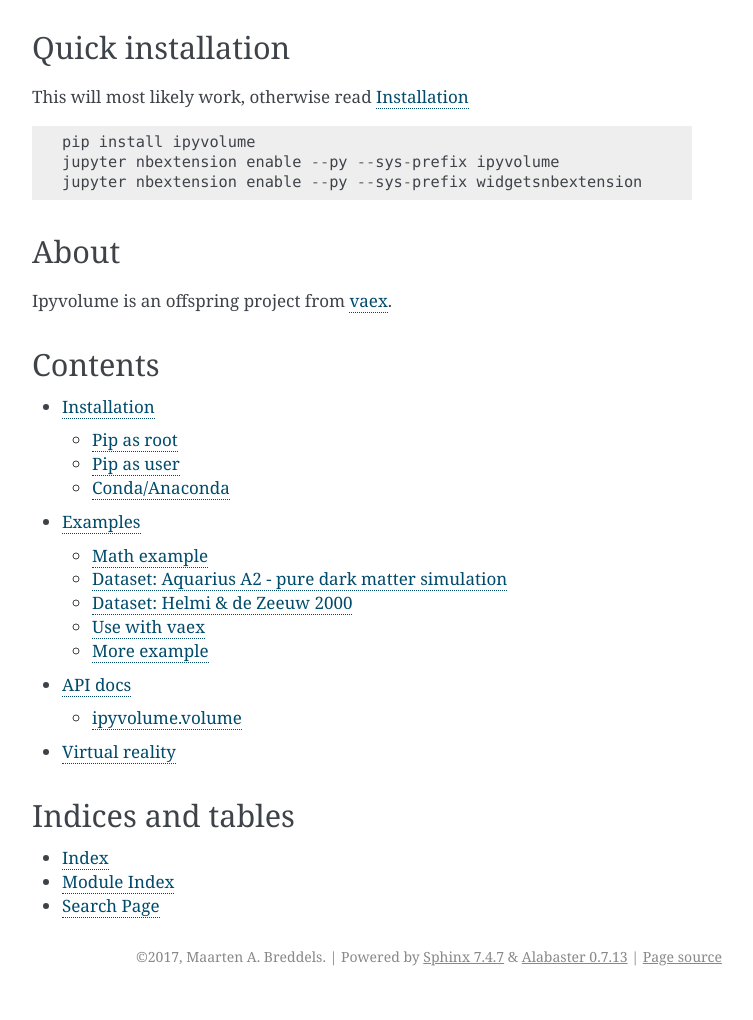
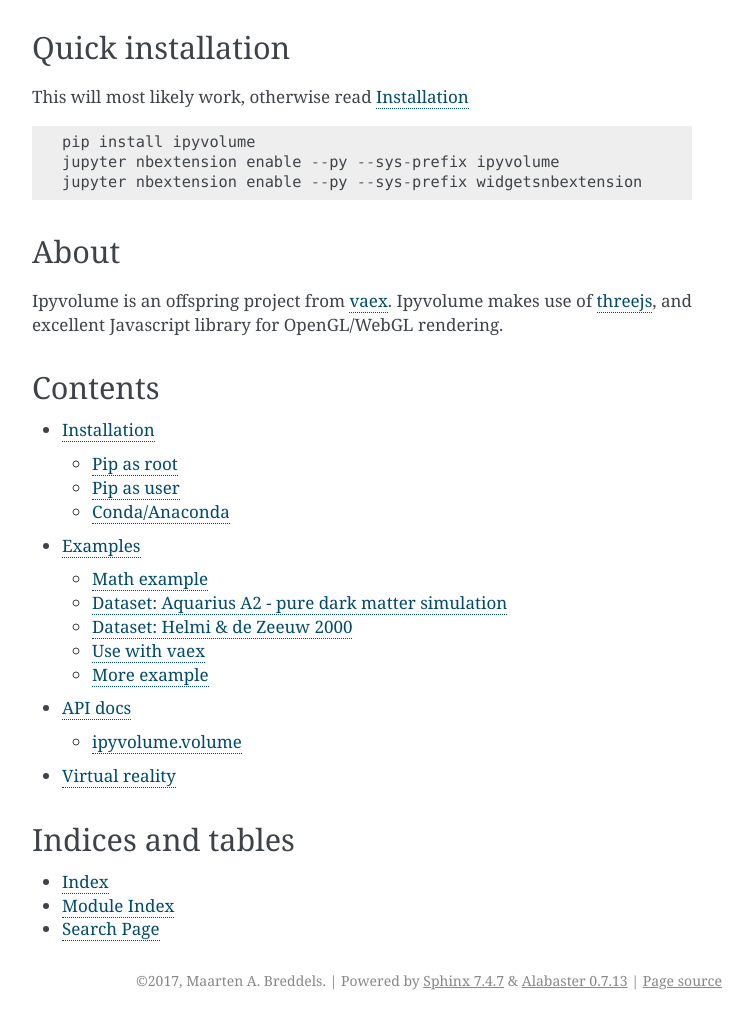
Before and after one commit to widgetti/ipyvolume, a Sphinx documentation site: the page built from docs/source/index.rst, in a window 1280 px wide, cut to the strip 539-1559 px from the top of the page. Shown: the whole strip, without its empty margins (388-1141 px from the left). Built offline with Sphinx 7.4.7, drawn with Linux system fonts in a browser that asks for light colours; pages that are not in the unit, such as notebooks, are missing from menus; before the commit the page ends 1535 px from its top, so only the background shows below that.

Commit message:
doc: give credits to threejs

```diff
--- a/docs/source/index.rst
+++ b/docs/source/index.rst
@@ -47,7 +47,7 @@
 About
 =====
 
-Ipyvolume is an offspring project from `vaex <http://vaex.astro.rug.nl/>`_.
+Ipyvolume is an offspring project from `vaex <http://vaex.astro.rug.nl/>`_. Ipyvolume makes use of `threejs <https://threejs.org/>`_, and excellent Javascript library for OpenGL/WebGL rendering.
 
 
 
```
